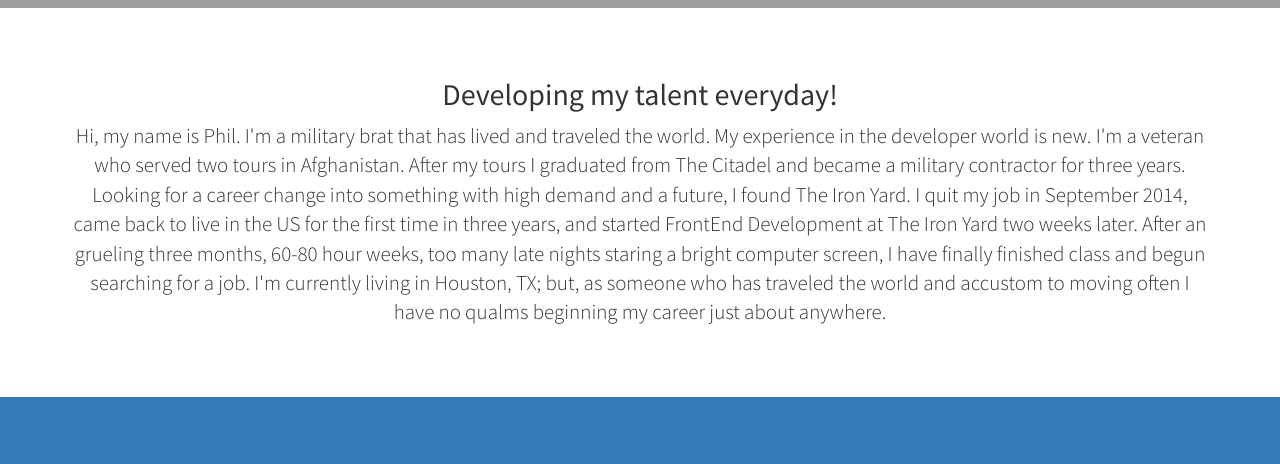
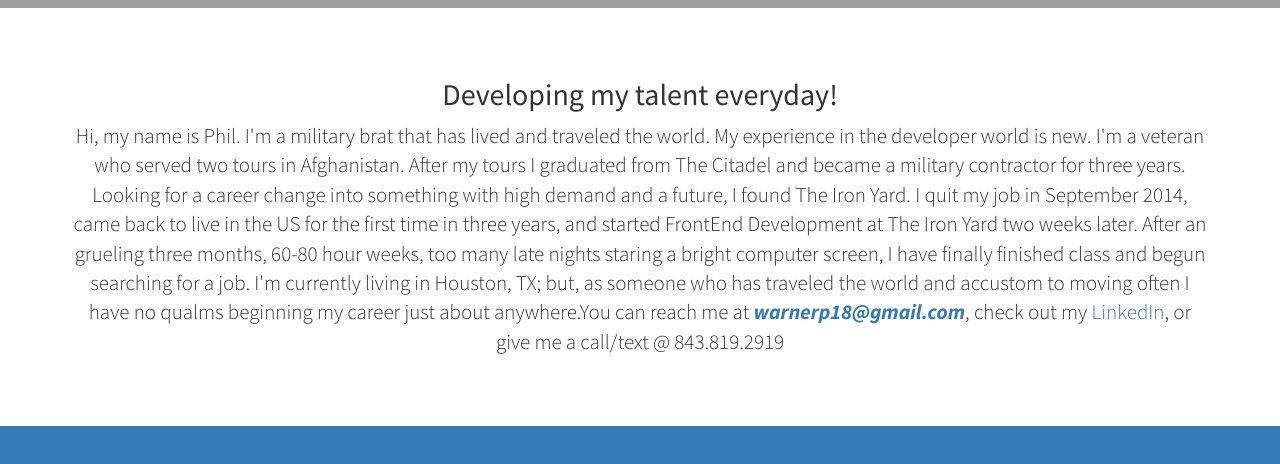
Before and after one commit to warnerp18/Portfolio, a website: page index.html in a window 1280 px wide. Shown: the part 792-1256 px from the top of the page. Drawn offline with Linux system fonts and the light colour scheme; grey boxes are pictures that could not be loaded.

Commit message:
index update

```diff
--- a/index.html
+++ b/index.html
@@ -74,7 +74,7 @@
             <div class="row">
                 <div class="col-lg-12 text-center">
                     <h2>Developing my talent everyday!</h2>
-                    <p class="lead">Hi, my name is Phil. I'm a military brat that has lived and traveled the world. My experience in the developer world is new. I'm a veteran who served two tours in Afghanistan. After my tours I graduated from The Citadel and became a military contractor for three years. Looking for a career change into something with high demand and a future, I found The Iron Yard. I quit my job in September 2014, came back to live in the US for the first time in three years, and started FrontEnd Development at The Iron Yard two weeks later. After an grueling three months, 60-80 hour weeks, too many late nights staring a bright computer screen, I have finally finished class and begun searching for a job. I'm currently living in Houston, TX; but, as someone who has traveled the world and accustom to moving often I have no qualms beginning my career just about anywhere.</p>
+                    <p class="lead">Hi, my name is Phil. I'm a military brat that has lived and traveled the world. My experience in the developer world is new. I'm a veteran who served two tours in Afghanistan. After my tours I graduated from The Citadel and became a military contractor for three years. Looking for a career change into something with high demand and a future, I found The Iron Yard. I quit my job in September 2014, came back to live in the US for the first time in three years, and started FrontEnd Development at The Iron Yard two weeks later. After an grueling three months, 60-80 hour weeks, too many late nights staring a bright computer screen, I have finally finished class and begun searching for a job. I'm currently living in Houston, TX; but, as someone who has traveled the world and accustom to moving often I have no qualms beginning my career just about anywhere.You can reach me at <b><i><a href="mailto:warnerp18@gmail.com?subject=I saw your portfolio&body=I came across your Portfolio and would love to talk to you!">warnerp18@gmail.com</a></i></b>, check out my <a href="https://www.linkedin.com/pub/philip-warner/44/687/1a8" target="_blank">LinkedIn</a>, or give me a call/text @ 843.819.2919</p>
                 </div>
             </div>
             <!-- /.row -->
```
